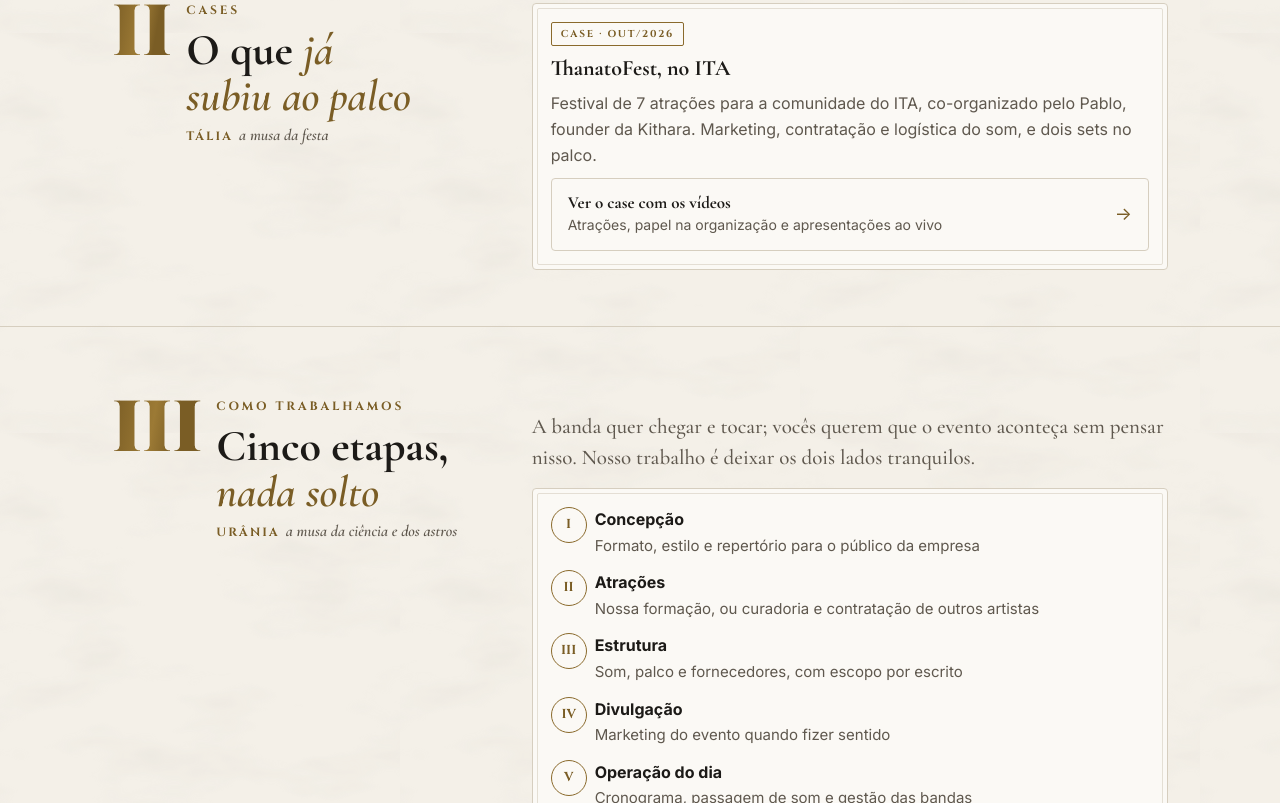
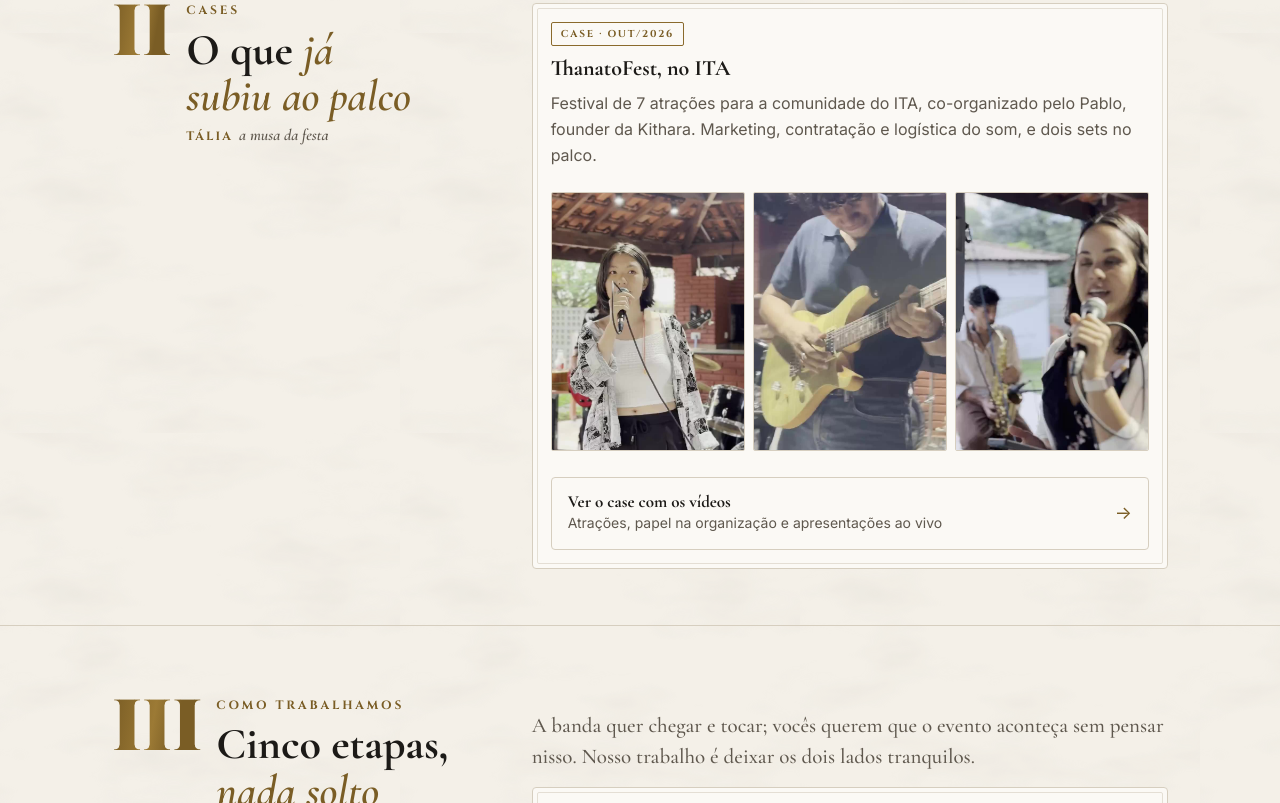
Before and after one commit to kithara-tech/kithara-tech.github.io, a plain HTML site: page index.html in a window 1280 px wide. Shown: the part 1567-2370 px from the top of the page. Drawn offline with nearby package versions, Linux system fonts and the light colour scheme.

Commit message:
Coloca fotos do ThanatoFest no case da home
Feedback de visitante: faltavam fotos de eventos com o pessoal tocando.

Co-Authored-By: Claude Opus 5.5 <noreply@anthropic.com>
Claude-Session: https://claude.ai/code/session_01VUvytf5V2qdvHc1Mmqkp9z

```diff
--- a/assets/css/kithara.css
+++ b/assets/css/kithara.css
@@ -467,3 +467,7 @@ details[open]{padding-bottom:10px}
 @media (min-width:1280px){
   .reels{grid-template-columns:repeat(5,1fr)}
 }
+
+/* faixa de fotos do case na home */
+.strip{display:grid;grid-template-columns:repeat(3,1fr);gap:8px;margin:14px 0 16px;text-decoration:none}
+.strip img{width:100%;height:auto;aspect-ratio:3/4;object-fit:cover;border-radius:2px;border:1px solid var(--line);display:block}
--- a/index.html
+++ b/index.html
@@ -132,6 +132,11 @@
         <span class="tag">CASE · OUT/2026</span>
         <h3>ThanatoFest, no ITA</h3>
         <p>Festival de 7 atrações para a comunidade do ITA, co-organizado pelo Pablo, founder da Kithara. Marketing, contratação e logística do som, e dois sets no palco.</p>
+        <a class="strip" href="cases/#aovivo" aria-label="Ver os vídeos do ThanatoFest">
+          <img loading="lazy" alt="Rina cantando no ThanatoFest" src="assets/posters/IMG_0635.jpg" width="720" height="1280">
+          <img loading="lazy" alt="Banda instrumental tocando no ThanatoFest" src="assets/posters/IMG_0652.jpg" width="720" height="1280">
+          <img loading="lazy" alt="Lis cantando no ThanatoFest" src="assets/posters/IMG_0642.jpg" width="720" height="1280">
+        </a>
         <a class="mat" href="cases/"><div><b>Ver o case com os vídeos</b><span>Atrações, papel na organização e apresentações ao vivo</span></div><span aria-hidden="true">→</span></a>
       </div>
       <!-- PENDENTE: números do ThanatoFest (público, duração, fornecedores, alcance da divulgação).
```
